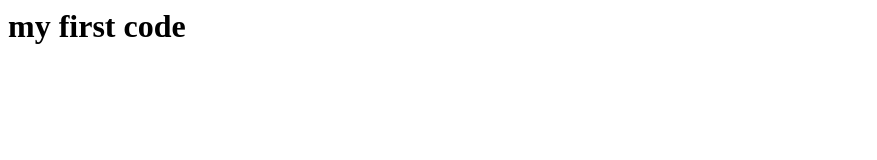
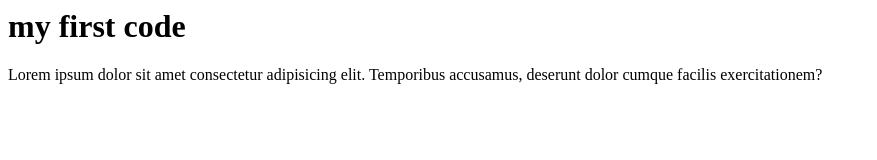
Before and after one commit to harm-gamer/localrepo, a plain HTML site: page index.html in a window 1280 px wide. Shown: the whole page, without its empty margins (0-877 px from the left). Drawn offline with Linux system fonts and the light colour scheme.

Commit message:
add changes

```diff
--- a/index.html
+++ b/index.html
@@ -1 +1,2 @@
 <h1> my first code</h1>
+<p>Lorem ipsum dolor sit amet consectetur adipisicing elit. Temporibus accusamus, deserunt dolor cumque facilis exercitationem?</p>
```
